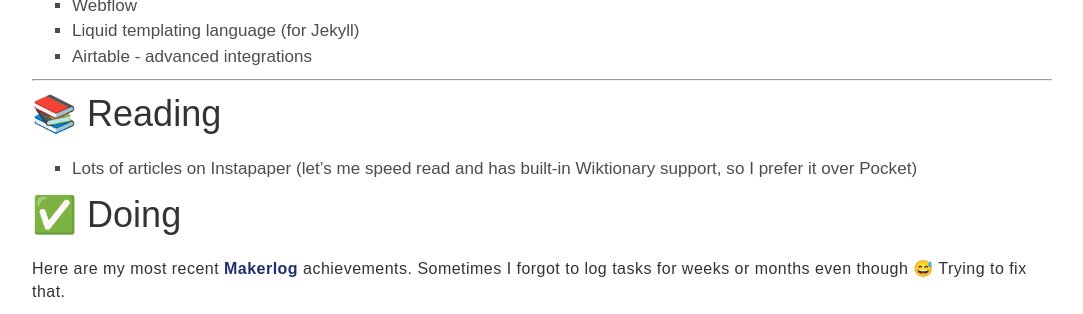
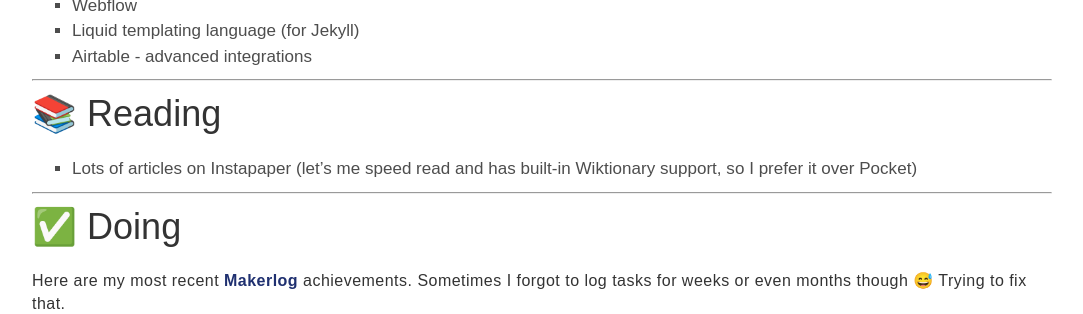
Before and after one commit to anna-filou/2019-portfolio, a Jekyll site: the page built from now.md, in a window 1280 px wide and 900 px high, scrolled down 562 px, cut to the strip 0-314 px from the top of the window. Shown: the whole strip, without its empty margins (98-1181 px from the left). Built offline with Jekyll 4.4.1, drawn with Linux system fonts in a browser that asks for light colours.

Commit message:
Update now.md

```diff
--- a/now.md
+++ b/now.md
@@ -30,10 +30,14 @@ Vienna, Austria 🇦🇹
 ## 📚 Reading
 - Lots of articles on Instapaper (let's me speed read and has built-in Wiktionary support, so I prefer it over Pocket)
 
+---
+
 ## ✅ Doing
-Here are my most recent [Makerlog](https://getmakerlog.com/about) achievements. Sometimes I forgot to log tasks for weeks or months even though 😅 Trying to fix that.
+Here are my most recent [Makerlog](https://getmakerlog.com/about) achievements. Sometimes I forgot to log tasks for weeks or even months though 😅 Trying to fix that.
 
 <iframe title="Makerlog Embed" height="300" style="width:100%" scrolling="no" frameborder="0" allowtransparency="true" src="https://api.getmakerlog.com/users/1293/embed"></iframe>
+
+---
 
 That's it for now! I try to keep this updated as much as I can.
 
```
